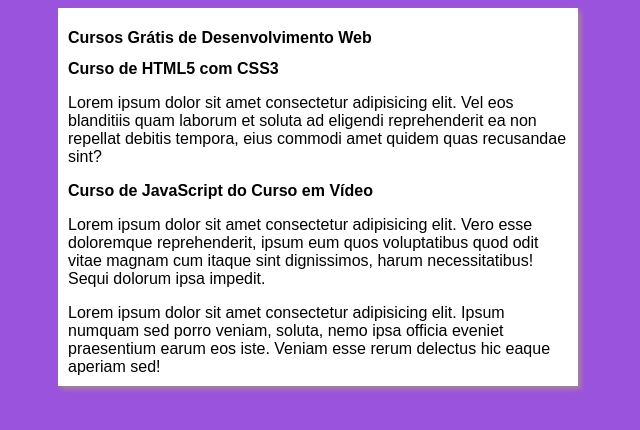
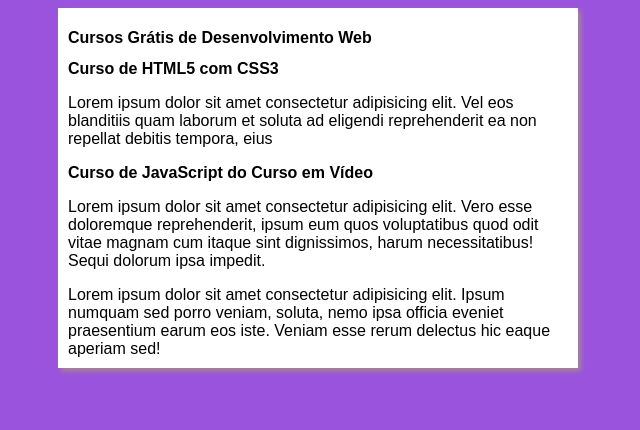
Before and after one commit to lucasemanuelms/projeto-site, a plain HTML site: page index.html in a window 1280 px wide. Shown: the whole page, without its empty margins (322-962 px from the left). Drawn offline with Linux system fonts and the light colour scheme.

Commit message:
Update index.html

```diff
--- a/index.html
+++ b/index.html
@@ -15,7 +15,7 @@
         </header>
         <article>
             <h2>Curso de HTML5 com CSS3</h2>
-            <p>Lorem ipsum dolor sit amet consectetur adipisicing elit. Vel eos blanditiis quam laborum et soluta ad eligendi reprehenderit ea non repellat debitis tempora, eius commodi amet quidem quas recusandae sint?</p>
+            <p>Lorem ipsum dolor sit amet consectetur adipisicing elit. Vel eos blanditiis quam laborum et soluta ad eligendi reprehenderit ea non repellat debitis tempora, eius</p>
         </article>
         <article>
             <h2>Curso de JavaScript do Curso em Vídeo</h2>
```
